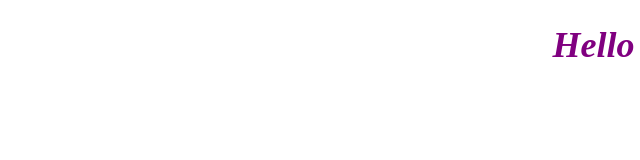
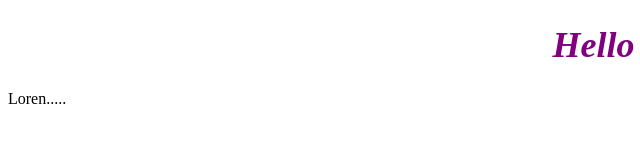
Before and after one commit to ShevchenkoOl/PRO-21, a plain HTML site: page index.html in a window 1280 px wide. Shown: the full height of the page, 0-640 px from the left. Drawn offline with Linux system fonts and the light colour scheme.

Commit message:
Add paragraph element with placeholder text

```diff
--- a/index.html
+++ b/index.html
@@ -8,5 +8,6 @@
 </head>
 <body>
     <h1>Hello world</h1>
+    <p>Loren.....</p>
 </body>
 </html>
```
